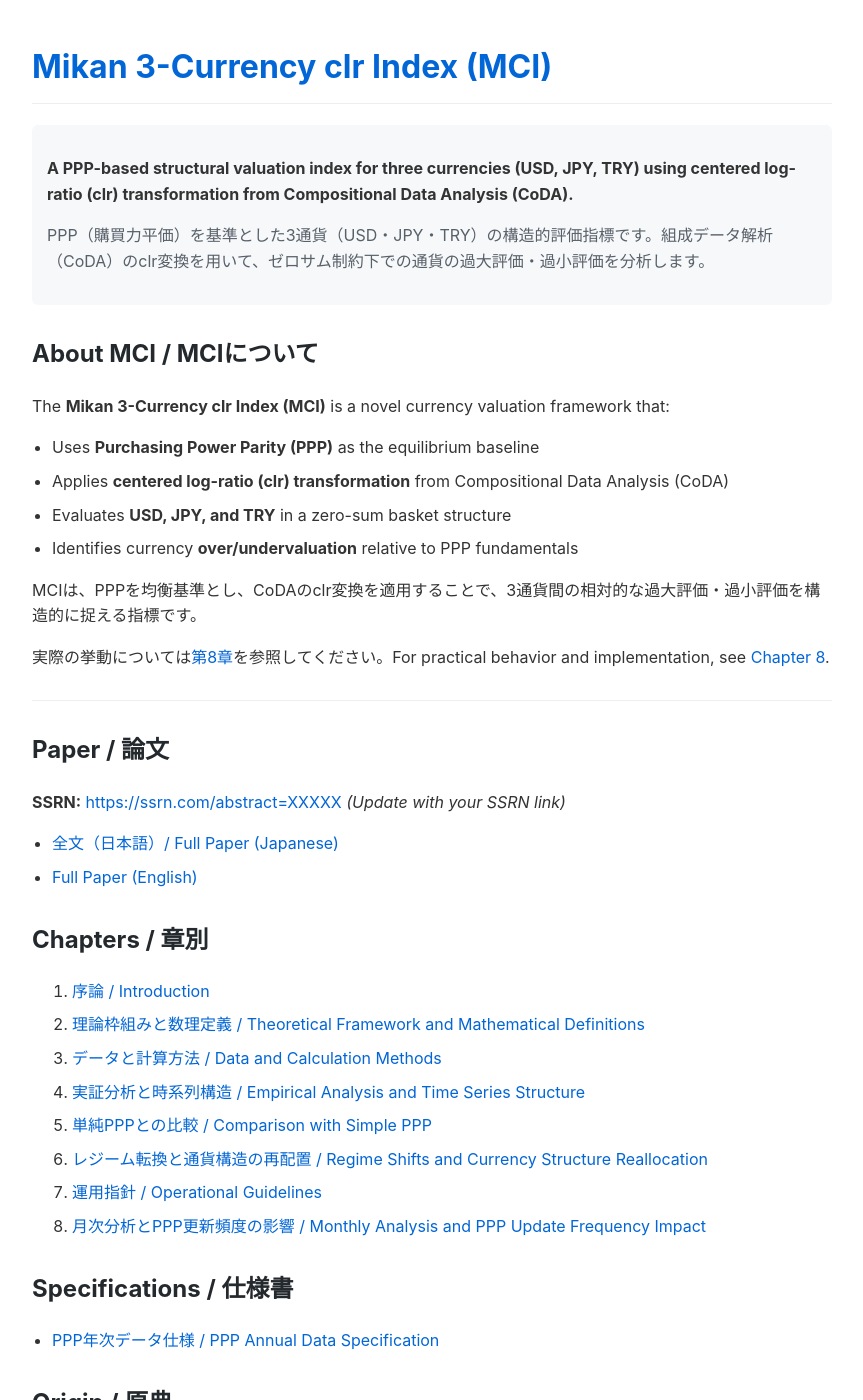
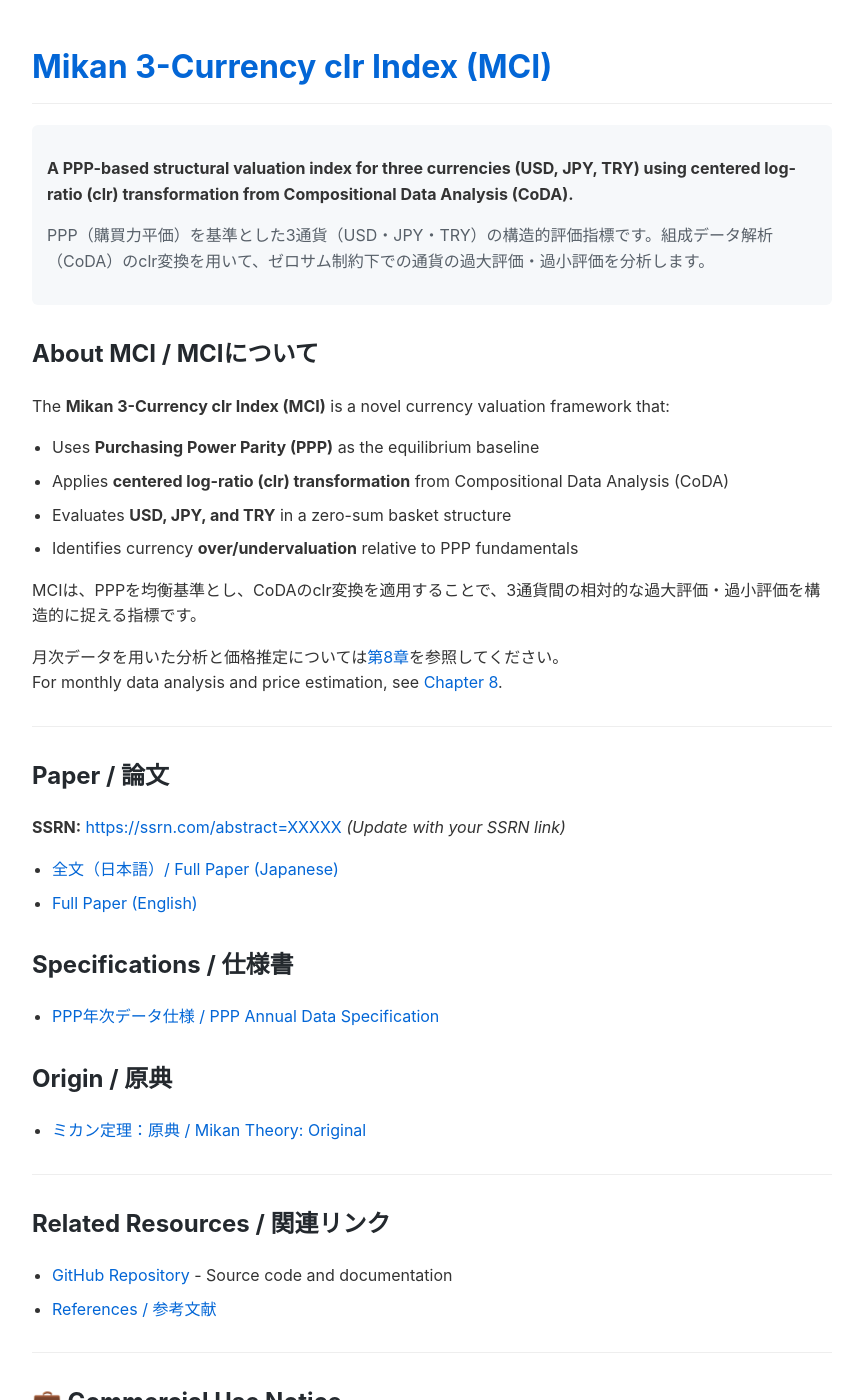
Before and after one commit to onigirito/MCI_Mikan-3-Currency-clr-Index_, a Jekyll site: the page docs/index.html, which Jekyll copies as it is, in a window 1280 px wide and 1400 px high. Shown: the whole window, without its empty margins (208-1071 px from the left). Built offline with Jekyll 4.4.1, drawn with Linux system fonts in a browser that asks for light colours.

Commit message:
Fix index.html: Update Chapter 8 links and remove obsolete Chapters section
Changes:
1. Update Chapter 8 reference text
   - OLD: "実際の挙動については第8章を参照してください。"
   - NEW: "月次データを用いた分析と価格推定については第8章を参照してください。"
   - Split Japanese and English into separate lines for better readability

2. Fix broken Chapter 8 links
   - Japanese: Now points to FULL_PAPER_CORRECTED#第8章
   - English: Already correctly points to FULL_PAPER_EN#chapter-8

3. Remove obsolete "Chapters / 章別" section
   - All CHAPTER1-8 files have been deleted
   - Section contained only broken links

```diff
--- a/docs/index.html
+++ b/docs/index.html
@@ -104,7 +104,8 @@
                 <li>Identifies currency <strong>over/undervaluation</strong> relative to PPP fundamentals</li>
             </ul>
             <p>MCIは、PPPを均衡基準とし、CoDAのclr変換を適用することで、3通貨間の相対的な過大評価・過小評価を構造的に捉える指標です。</p>
-            <p>実際の挙動については<a href="CHAPTER8_MONTHLY_ANALYSIS">第8章</a>を参照してください。For practical behavior and implementation, see <a href="FULL_PAPER_EN#chapter-8-monthly-analysis-and-ppp-update-frequency">Chapter 8</a>.</p>
+            <p>月次データを用いた分析と価格推定については<a href="FULL_PAPER_CORRECTED#第8章-月次分析とppp更新頻度の影響">第8章</a>を参照してください。<br>
+            For monthly data analysis and price estimation, see <a href="FULL_PAPER_EN#chapter-8-monthly-analysis-and-ppp-update-frequency">Chapter 8</a>.</p>
         </section>
 
         <hr>
@@ -116,20 +117,6 @@
                 <li><a href="FULL_PAPER_CORRECTED">全文（日本語）/ Full Paper (Japanese)</a></li>
                 <li><a href="FULL_PAPER_EN">Full Paper (English)</a></li>
             </ul>
-        </section>
-
-        <section>
-            <h2>Chapters / 章別</h2>
-            <ol>
-                <li><a href="CHAPTER1_CORRECTED">序論 / Introduction</a></li>
-                <li><a href="CHAPTER2_CORRECTED">理論枠組みと数理定義 / Theoretical Framework and Mathematical Definitions</a></li>
-                <li><a href="CHAPTER3_CORRECTED">データと計算方法 / Data and Calculation Methods</a></li>
-                <li><a href="CHAPTER4_CORRECTED">実証分析と時系列構造 / Empirical Analysis and Time Series Structure</a></li>
-                <li><a href="CHAPTER5_CORRECTED">単純PPPとの比較 / Comparison with Simple PPP</a></li>
-                <li><a href="CHAPTER6_CORRECTED">レジーム転換と通貨構造の再配置 / Regime Shifts and Currency Structure Reallocation</a></li>
-                <li><a href="CHAPTER7_CORRECTED">運用指針 / Operational Guidelines</a></li>
-                <li><a href="CHAPTER8_MONTHLY_ANALYSIS">月次分析とPPP更新頻度の影響 / Monthly Analysis and PPP Update Frequency Impact</a></li>
-            </ol>
         </section>
 
         <section>
```
